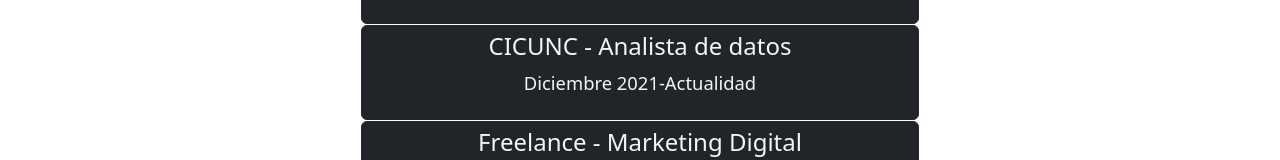
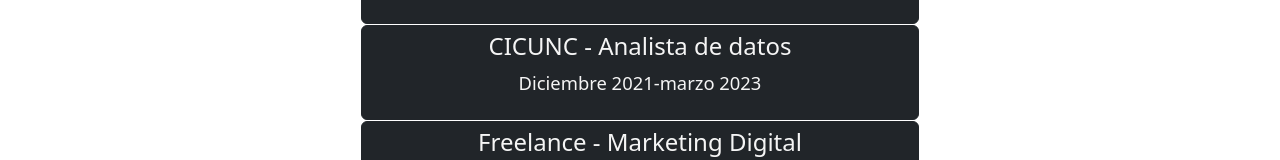
Before and after one commit to Mizen314/PortfolioFrontEnd, an Angular app in the folder portFolioEmma/: page /experiencias in a window 1280 px wide. Shown: the part 301-461 px from the top of the page. Built offline with nearby package versions, Linux system fonts and the light colour scheme.

Commit message:
update de xp detallada

```diff
--- a/portFolioEmma/src/app/experiencia-laboral/experiencia-mock.ts
+++ b/portFolioEmma/src/app/experiencia-laboral/experiencia-mock.ts
@@ -1,15 +1,80 @@
-
-import { Experiencia } from "./experienciaLaboral";
+import { Experiencia } from './experienciaLaboral';
 
 export const EXPERIENCIA: Experiencia[] = [
-    {id:0,fechaInicio:"Agosto 2023", fechaFin:"Actualidad",empresa:"Dicsys", posicion:"Digital Data Analyst", funciones: "Implementar un sistema de medicion de activos digitales con Google Analytics, para clientes internos. Esto requiere reunirse con los equipos solicitantes, identificar la necesidad del equipo, generar documentación e implementar eventos personalizados.  Adicionalmente brindo asesoramiento para la explotación de los datos para los solicitantes como para el equipo de desarrollo para implementar el código en el activo/aplicación. ", capacidades:"Google Analytics 4, Javascript, Angular, CSS, Flutter, Dart, GCP, Bigquery, Comunicación, Resolución de conflictos"
-    },
-    {id:1,fechaInicio:"Junio 2020", fechaFin:"Diciembre 2023",empresa:"Lafarmen", posicion:"Analista de Marketing", funciones: "Marketing Digital Argentina Gestión e implementación de canal directo on-line. Planificación de estrategia digital, tanto de publicidad como logística para e-commerce. Gestión de la comunidad, asesoramiento y atención de cliente final. Desarrollo de productos.Gestión e implementación de canal directo on-line. Capacidad de análisis Especialista en marketing",
-      capacidades:"Comunicación, Marketing Digital, Resolución de conflictos, E-commerce: Mercadolibre, Meta, Excel, Goofle Ads"},
-    {id:2, fechaInicio:"Diciembre 2021", fechaFin:"Actualidad", empresa:"CICUNC", posicion:"Analista de datos", funciones: "Análisis de performance del sitio y sus productos digitales tanto en Google Analytics como en Facebook Meta, Búsqueda de insights. Desarrollo de propuestas de mejora y monitoreo de campañas. Presentación de reportes en Data Studio", capacidades:"Google Analytics, Javascript, Análisis de datos, Looker, Google Tag Manager, Python, Comunicación, Resolución de conflictos"},
-    {id:3, empresa:"Freelance", posicion:"Marketing Digital" , fechaInicio:"Septiembre 2019",fechaFin:"Junio 2020",funciones:"Publicidad: Facebook Ads y AdWords, Community Managment: Facebook, Messenger Chatbot, Creacion de Contenido : Placas de productos, Desarrollo Web: Construccion de sitios web interactivos. WordPress, Javascript, CSS, HTML, SEO.", capacidades:"Meta, Adwords, Content Creation, Wordpress, Javascript, Angular, CSS"},
-    {id:4, empresa:"Lafarmen S.A", fechaInicio:"Noviembre 2016",fechaFin:" Agosto 2019", posicion: "Analista de Marketing", funciones:"Pronóstico de ventas, análisis de rotación y estacionalidad de los productos. Búsqueda de insights para la propuesta de nuevos productos. Clasificación y análisis de la cartera de clientes. Preparación y presentación de stand institucional. Informatización de procesos para gestión de control.",
-      capacidades:"Google Analytics 4, Javascript, Angular, CSS, Flutter, Dart, GCP, Bigquery, Comunicación, Resolución de conflictos"},
-    {id:5, empresa:"Lafarmen S.A", fechaInicio:"Enero 2015",fechaFin:" Octubre 2016", posicion: "Analista de Producto", funciones:"Diagramar y programar volúmenes de producción sobre la base de pronósticos de ventas, definir las necesidades de materias primas. Evaluar y mejorar tiempos de circuitos productivos. Desarrollo de productos y presentaciones legales. Análisis de costos de reposición.", capacidades:"Google Analytics 4, Javascript, Angular, CSS, Flutter, Dart, GCP, Bigquery, Comunicación, Resolución de conflictos"},
-    {id:6, empresa:"Lafarmen S.A", fechaInicio:"Diciembre 2012",fechaFin:" Diciembre 2014", posicion: "Responsable de Sistemas", funciones:"Mantener en funcionamiento la red local de la empresa, Administrar un servidor para clientes remotos en sucursales en Mendoza y Buenos Aires. Monitorear el correcto funcionamiento del sistema operativo base de nuestro servidor en sistema ubuntu. Servicio técnico interno.", capacidades:"Google Analytics 4, Javascript, Angular, CSS, Flutter, Dart, GCP, Bigquery, Comunicación, Resolución de conflictos"}
-]
+  {
+    id: 0,
+    fechaInicio: 'Agosto 2023',
+    fechaFin: 'Actualidad',
+    empresa: 'Dicsys',
+    posicion: 'Digital Data Analyst',
+    funciones:
+      'Implementar un sistema de medicion de activos digitales con Google Analytics, para clientes internos. Esto requiere reunirse con los equipos solicitantes, identificar la necesidad del equipo, generar documentación e implementar eventos personalizados.  Adicionalmente brindo asesoramiento para la explotación de los datos para los solicitantes como para el equipo de desarrollo para implementar el código en el activo/aplicación. ',
+    capacidades:
+      'Google Analytics 4, Javascript, Angular, CSS, Flutter, Dart, GCP, Bigquery, Comunicación, Resolución de conflictos',
+  },
+  {
+    id: 1,
+    fechaInicio: 'Junio 2020',
+    fechaFin: 'Diciembre 2023',
+    empresa: 'Lafarmen',
+    posicion: 'Analista de Marketing',
+    funciones:
+      'Marketing Digital Argentina Gestión e implementación de canal directo on-line. Planificación de estrategia digital, tanto de publicidad como logística para e-commerce. Gestión de la comunidad, asesoramiento y atención de cliente final. Desarrollo de productos.Gestión e implementación de canal directo on-line. Capacidad de análisis Especialista en marketing',
+    capacidades:
+      'Comunicación, Marketing Digital, Resolución de conflictos, E-commerce: Mercadolibre, Meta, Excel, Goofle Ads',
+  },
+  {
+    id: 2,
+    fechaInicio: 'Diciembre 2021',
+    fechaFin: 'marzo 2023',
+    empresa: 'CICUNC',
+    posicion: 'Analista de datos',
+    funciones:
+      'Análisis de performance del sitio y sus productos digitales tanto en Google Analytics como en Facebook Meta, Búsqueda de insights. Desarrollo de propuestas de mejora y monitoreo de campañas. Presentación de reportes en Data Studio',
+    capacidades:
+      'Google Analytics, Javascript, Análisis de datos, Looker, Google Tag Manager, Python, Comunicación, Resolución de conflictos',
+  },
+  {
+    id: 3,
+    empresa: 'Freelance',
+    posicion: 'Marketing Digital',
+    fechaInicio: 'Septiembre 2019',
+    fechaFin: 'Junio 2020',
+    funciones:
+      'Publicidad: Facebook Ads y AdWords, Community Managment: Facebook, Messenger Chatbot, Creacion de Contenido : Placas de productos, Desarrollo Web: Construccion de sitios web interactivos. WordPress, Javascript, CSS, HTML, SEO.',
+    capacidades:
+      'Meta, Adwords, Content Creation, Wordpress, Javascript, Angular, CSS',
+  },
+  {
+    id: 4,
+    empresa: 'Lafarmen S.A',
+    fechaInicio: 'Noviembre 2016',
+    fechaFin: ' Agosto 2019',
+    posicion: 'Analista de Marketing',
+    funciones:
+      'Pronóstico de ventas, análisis de rotación y estacionalidad de los productos. Búsqueda de insights para la propuesta de nuevos productos. Clasificación y análisis de la cartera de clientes. Preparación y presentación de stand institucional. Informatización de procesos para gestión de control.',
+    capacidades:
+      'Google Analytics 4, Javascript, Angular, CSS, Flutter, Dart, GCP, Bigquery, Comunicación, Resolución de conflictos',
+  },
+  {
+    id: 5,
+    empresa: 'Lafarmen S.A',
+    fechaInicio: 'Enero 2015',
+    fechaFin: ' Octubre 2016',
+    posicion: 'Analista de Producto',
+    funciones:
+      'Diagramar y programar volúmenes de producción sobre la base de pronósticos de ventas, definir las necesidades de materias primas. Evaluar y mejorar tiempos de circuitos productivos. Desarrollo de productos y presentaciones legales. Análisis de costos de reposición.',
+    capacidades:
+      'Excel, Programación de Producción, Estimación de ventas, Comunicación, Resolución de conflictos',
+  },
+  {
+    id: 6,
+    empresa: 'Lafarmen S.A',
+    fechaInicio: 'Diciembre 2012',
+    fechaFin: ' Diciembre 2014',
+    posicion: 'Responsable de Sistemas',
+    funciones:
+      'Mantener en funcionamiento la red local de la empresa, Administrar un servidor para clientes remotos en sucursales en Mendoza y Buenos Aires. Monitorear el correcto funcionamiento del sistema operativo base de nuestro servidor en sistema ubuntu. Servicio técnico interno.',
+    capacidades: 'Mantenimiento de redes, comunicación, control de accesos',
+  },
+];
```
Also changed, not shown: 3 other files (tests, documents, lock files or other folders).
